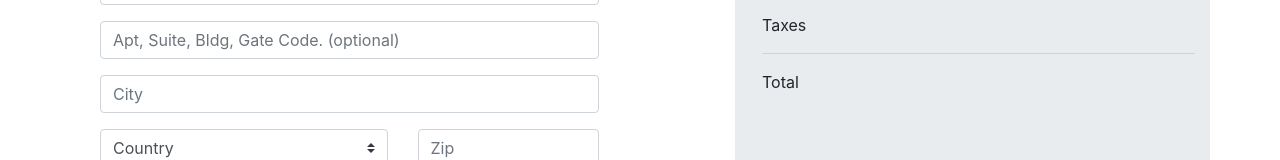
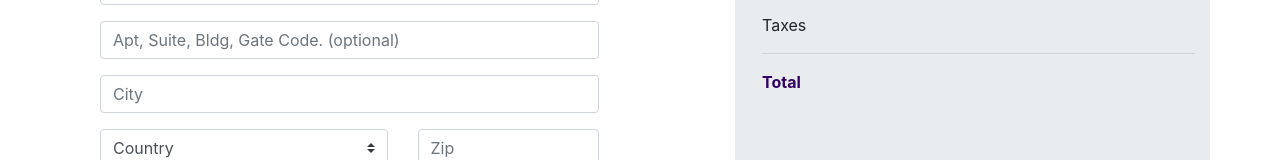
Before and after one commit to denysoleksiienko/store-react, a React (Create React App) app: page / in a window 1280 px wide. Shown: the part 351-511 px from the top of the page. Built offline with nearby package versions, Linux system fonts and the light colour scheme.

Commit message:
styled total in summary

```diff
--- a/src/components/Orders/Orders.jsx
+++ b/src/components/Orders/Orders.jsx
@@ -47,7 +47,7 @@ export const Orders = () => {
           <p>Shipping</p>
           <p>Taxes</p>
           <hr />
-          <p>Total</p>
+          <Total>Total</Total>
         </Cost>
       </Summary>
     </>
@@ -80,3 +80,8 @@ const Item = styled.li`
   margin-bottom: 10px;
   border-bottom: 1px solid rgba(0, 0, 0, 0.1);
 `;
+
+const Total = styled.span`
+  font-weight: bold;
+  color: #310062;
+`;
```
